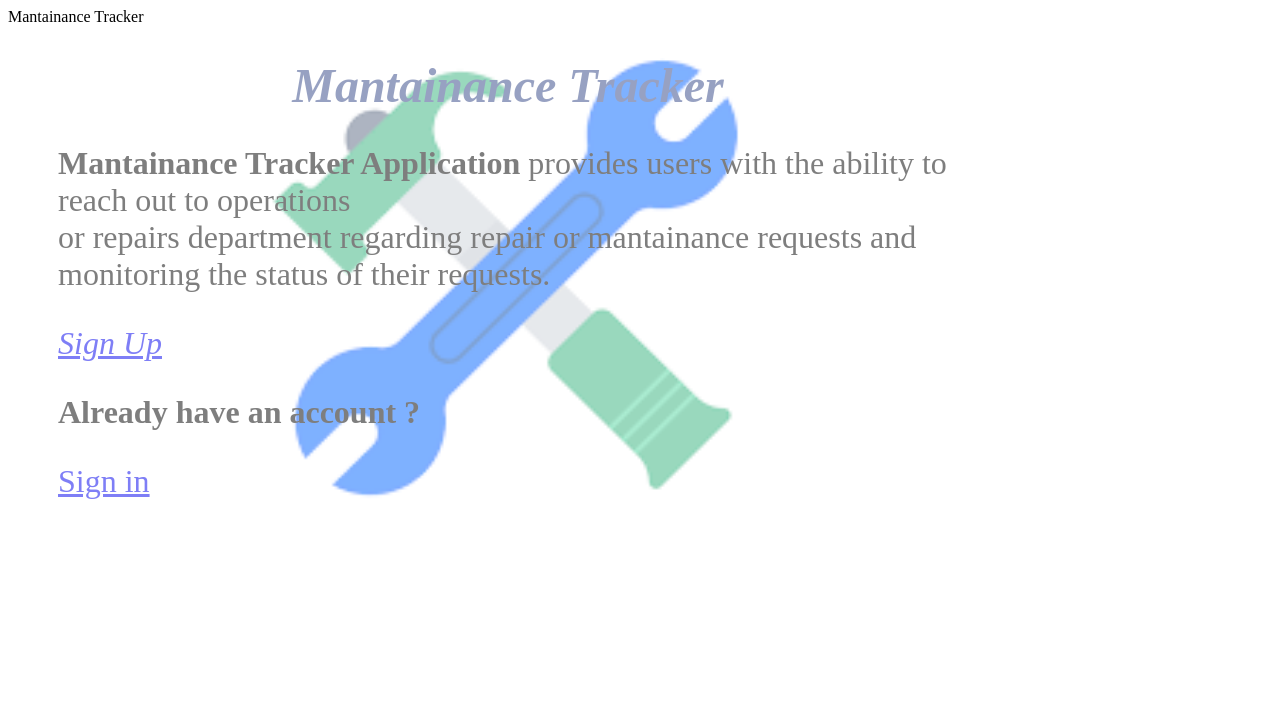
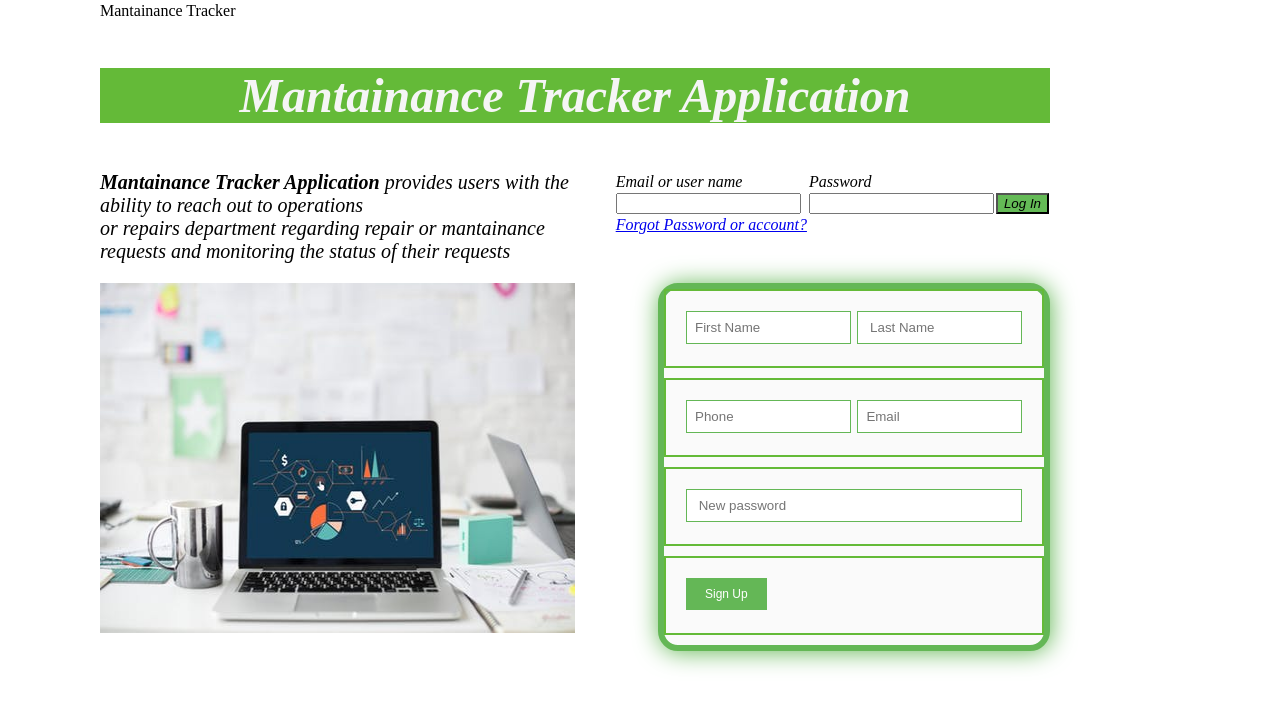
Before and after one commit to sharifahblessing/Challengeone, a plain HTML site: page index.html in a window 1280 px wide. Drawn offline with Linux system fonts and the light colour scheme.

Commit message:
index page has all the signin and signup interfaces

```diff
--- a/index.html
+++ b/index.html
@@ -5,30 +5,83 @@
         <tittle>Mantainance Tracker </tittle>
         <meta name="viewport" content="width=device-width, initial-scale=1"/>
         <link rel="stylesheet" type="text/css" media="screen" href="mantainance.css"/>
+    </head>
+    <body  >
+        <div class="menu">
+                <h1>
+                        <p> Mantainance Tracker Application</p>  </h1>
 
-    </head>
-    <body>
-        <div class="container">
-            <div class= "header">
-                    <h1>Mantainance Tracker</h1>
-            </div>
-            <div class="pageinfo">
-                <p><strong>Mantainance Tracker Application</strong>
-                provides users with the ability to reach out to operations<br> or repairs department regarding  repair or mantainance requests and monitoring the status of their requests.</p>
-            <div id= "signupinfo" >
+                        <div class="header">
+                                <form class="loginform">
+                               <table cellspacing="0" role="presentation" align="right">
+                                   <tbody>
+                                       <tr>
+                                         <td class="signin">
+                                             <label for = "email">Email or user name</label>
+                                         </td>
+                                         <td class="signin"><label for ="pass">Password</label></td>
+                                       </tr>
+                                       <tr>
+                                           <td >
+                                                   <input type="email" class="inputtext" name="email" id="email" tabindex="1" data-testid="royal_email">
+                                           </td>
+                                           <td>
+                                                   <input type="password" class="inputtext" name="pass" id="pass" tabindex="2" data-testid="royal_pass">
+                                           </td>
+                                           <td>
+                                                   <label class="ButtonConfirm" id="loginbutton" for="loginbutton">
+                                                       <input value="Log In" aria-label="Log In" tabindex="4" data-testid="royal_login_button" type="submit" id="submit">
+                                                   </label>
+                                           </td>
+                                       </tr>
+                                       <tr>
+                                           <td class="loginform-labelfeild">
+                                               <div>
+                                                   <a href="mantainanceTAreset.html">Forgot Password or account?</a>
+                                               </div>
+                                           </td>
+                                       </tr>
+                                    </tbody>
+                               </table>
 
-                    <a href ="signup.html">Sign Up</a>
+                           </form>
+
+                        </div>
+                    </div>
+
+             <div class="left" float="align-left">
+                    <p><strong>Mantainance Tracker Application</strong>
+                        provides users with the ability to reach out to operations<br> or repairs department regarding  repair or mantainance requests and monitoring the status of their requests</p>
+
+             </div>
 
 
-            </div>
-            <div id="signininfo ">
+             <div id="signup">
+                    <img src="download0.jpeg" id="image">
+                    <form class="signup">
+                            <ul>
+                            <li>
+                                <input type="text" name="field1" class="field-style field-split align-left" placeholder="First Name" />
+                                <input type="text" name="field2" class="field-style field-split align-right" placeholder=" Last Name" />
 
-                        <p><strong>Already have an account ?</strong></p>
-                        <a href= "signin.html">Sign in</a>
-                    </div>
-            </div>
+                            </li>
+                            <li>
+                                <input type="text" name="field3" class="field-style field-split align-left" placeholder="Phone" />
+                                <input type="email" name="field4" class="field-style field-split align-right" placeholder="Email" />
+                            </li>
+                            <li>
+                            <input type="password" name="field3" class="field-style field-full align-none" placeholder=" New password" />
+                            </li>
+                            <li>
+                            <input type="submit" value="Sign Up" />
+                            </li>
+                            </ul>
+                            </form>
 
-        </div>
+                </div>
 
-    </body>
+
+
+
+        </body>
 </html>
--- a/mantainance.css
+++ b/mantainance.css
@@ -1,21 +1,18 @@
 .container{
-background: url(images1.png);
 background-repeat: no-repeat;
 background-size: 100% 100%;
-opacity: 0.5;
 margin-left: 50px;
 width: 900px;
+background-image:url("download.jpeg") ;
 
 }
-.header{
-    text-align: center;
-    color: rgb(50, 70, 134);
-}
 h1{
-    color: rgb(50, 70, 134);
+    color:whitesmoke;
     font-size: 3em;
     font-style: italic;
-    align-content: center;
+    text-align: center;
+    background-color:rgb(100, 186, 56);
+
 
 
 }
@@ -41,8 +38,8 @@ h1{
 }
 li{
     display: inline-block;
-    border-color: rgb(9, 91, 94); padding: 20px;
-    border: 2px solid rgb(9, 91, 94);
+    border-color: rgb(100, 186, 56); padding: 20px;
+    border: 2px solid rgb(100, 186, 56);
 
 }
 
@@ -52,7 +49,7 @@ ul {
     padding: 0;
 }
 ul li {display: inline-block;}
-ul li:hover {background: rgb(114, 78, 182);}
+ul li:hover {background:white;}
 ul li:hover ul {display: block;}
 ul li ul {
     position: absolute;
@@ -60,8 +57,136 @@ ul li ul {
     display: none;
 }
 a:hover {
-    background: rgb(9, 91, 94);
+    background: rgb(100, 186, 56);
        width: 200px;
 
+}
+.topnav
+{
+    background-color:whitesmoke;
+    overflow: hidden;
+}
+
+
+
+.header{
+      background-color:rgb(100, 183, 86);
+    }
+
+    table{
+
+        display:table;
+        padding-top:1px;
+        font-family: 'Times New Roman';
+        font-style: italic;
+        text-decoration-color: whitesmoke;
+
+
+    }
+
+    #submit {
+        background-color: rgb(100, 186, 86);
+        font-style: italic;
+    }
+    form.signup{
+        float:right;
+        width:40%;
+
+    }
+    #signup{
+        float: right;
+        height: 400px;
+    }
+.signup{
+    max-width: 450px;
+    background: #FAFAFA;
+    padding: 30px;
+    margin: 50px auto;
+    box-shadow: 1px 1px 25px rgb(100,183,86);
+    border-radius: 20px;
+    border: 6px solid rgb(100,183,86);
+    float: right;
 
 }
+.signup{
+    padding:0;
+    margin:0;
+    list-style:none;
+
+}
+.signup ul li{
+    display: block;
+    margin-bottom: 10px;
+    min-height: 35px;
+}
+.signup ul li  .field-style{
+    box-sizing: border-box;
+    -webkit-box-sizing: border-box;
+    -moz-box-sizing: border-box;
+    padding: 8px;
+    outline: none;
+    border: 1px solid rgb(100, 183, 86);
+
+}.signup ul li  .field-style:focus{
+    box-shadow: 0 0 5px wheat;
+    border:1px solid wheat;
+}
+.signup ul li .field-split{
+    width: 49%;
+}
+.signup ul li .field-full{
+    width: 100%;
+}
+.signup ul li input.align-left{
+    float:left;
+}
+.signup ul li input.align-right{
+    float:right;
+}
+.signup ul li textarea{
+    width: 100%;
+    height: 100px;
+}
+.signup ul li input[type="button"],
+.signup ul li input[type="submit"] {
+    -moz-box-shadow: inset 0px 1px 0px 0px wheat;
+    -webkit-box-shadow: inset 0px 1px 0px 0px wheat;
+    box-shadow: inset 0px 1px 0px 0px rgb(100, 183, 86);
+    background-color:rgb(100, 183, 86);
+    border: 1px solid rgb(100, 183, 86);
+    display: inline-block;
+    cursor: pointer;
+    color: #FFFFFF;
+    padding: 8px 18px;
+    text-decoration: none;
+    font: 12px Arial, Helvetica, sans-serif;
+}
+.signup ul li input[type="button"]:hover,
+.signup ul li input[type="submit"]:hover {
+    background: linear-gradient(to bottom, rgb(100,183,86) 5%, rgb(100,183,86) 100%);
+    background-color: whitesmoke;
+}
+.content{
+    max-width: 500px;
+    margin: auto;
+}
+body {  margin-left: 100px;
+    margin-right: 100px;
+    margin-top: 0px;
+    width:950;
+    height:685;
+    align-content: center;
+ }
+ .left{
+     padding-right: 450px;
+     font-style: italic;
+     font-size:20px;
+ }
+ #image{
+
+     float: left;
+     padding-top: 0px;
+     width:50%;
+     height:350px;
+
+ }
```
Also changed, not shown: signin.html (deleted, +0 -34 lines), signup.html (deleted, +0 -51 lines), userhomepage.html (+2 -0 lines), download0.jpeg (added), images1.png (deleted).
